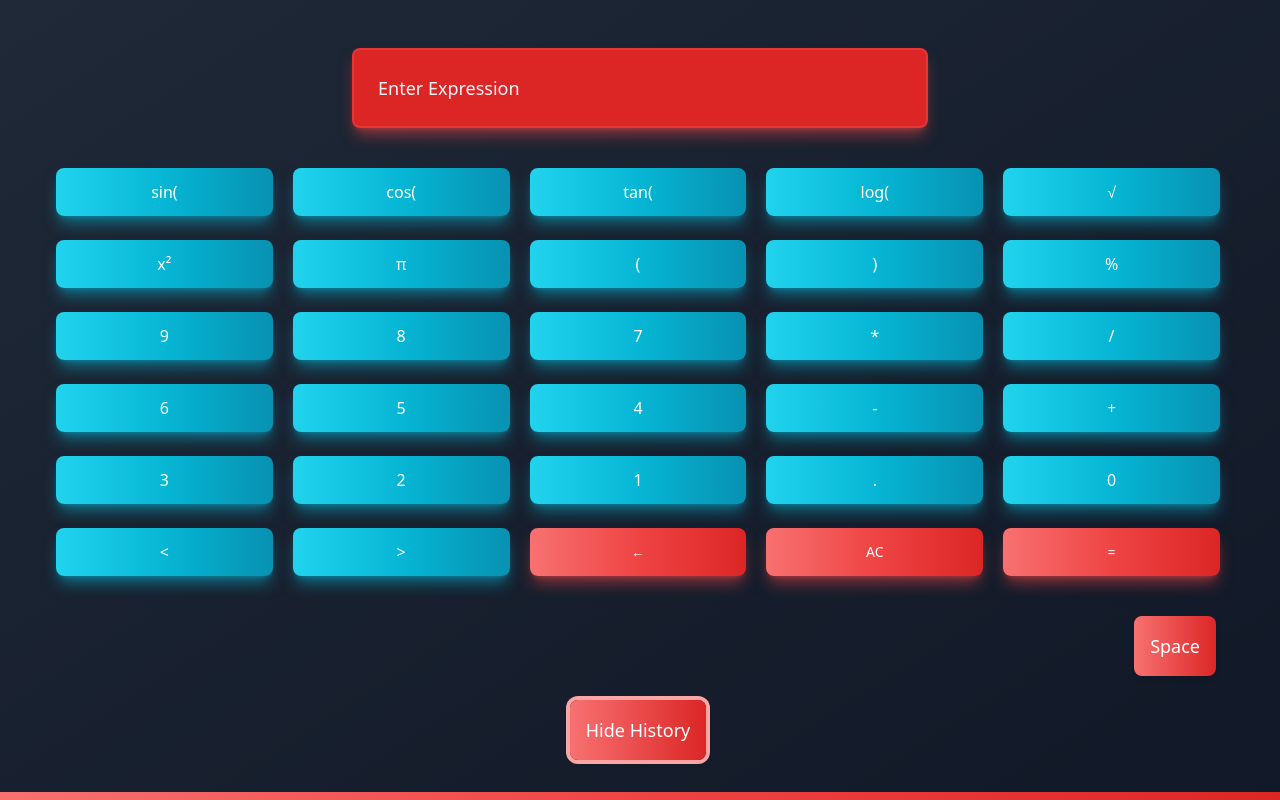
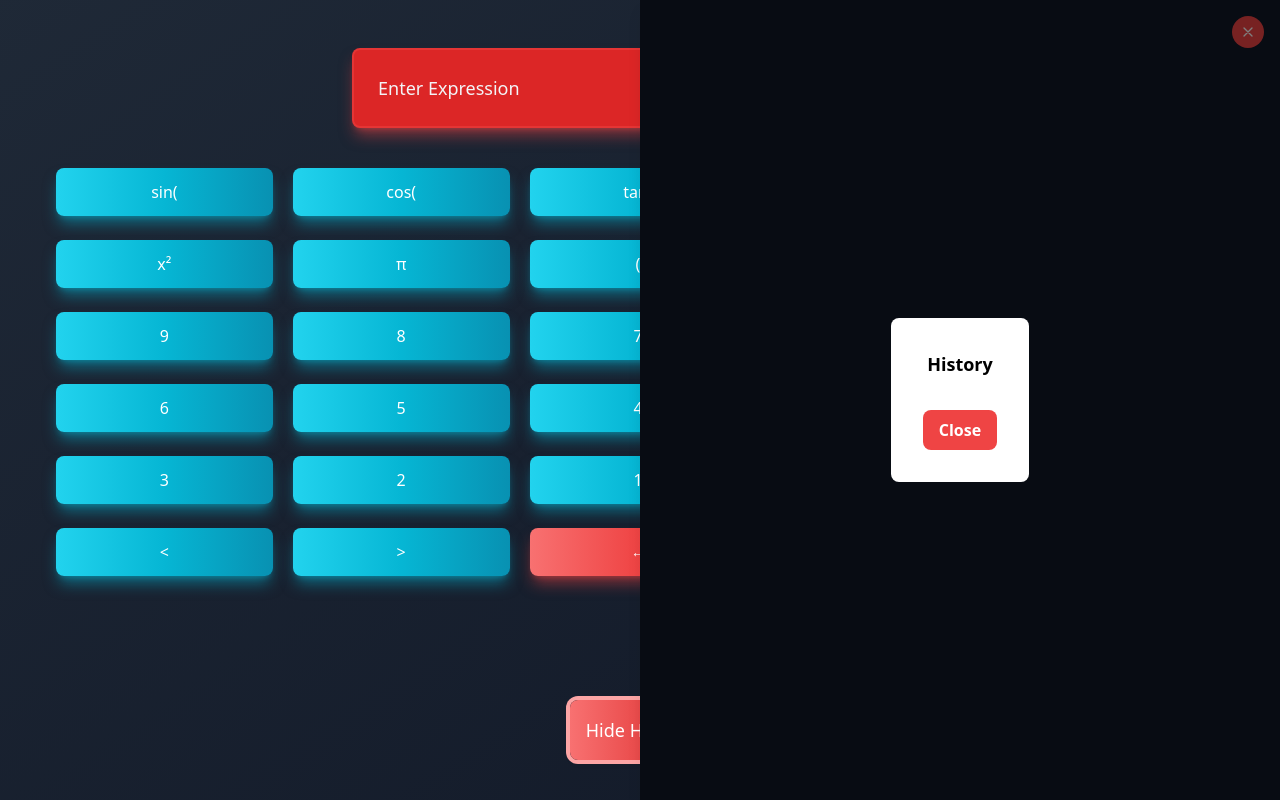
Before and after one commit to JamesIanJuban/ian-calculator, a Vue app: page / in a window 1280 px wide. Both pictures are taken after a click on the button "Show History". Shown: the part 104-904 px from the top of the page. Built offline with nearby package versions, Linux system fonts and the light colour scheme.

Commit message:
link history

```diff
--- a/src/components/CalculatorContainer.vue
+++ b/src/components/CalculatorContainer.vue
@@ -18,19 +18,39 @@
     </div>
     <!-- Calculation History Menu -->
     <button @click="toggleHistory" class="text-white font-medium rounded-lg py-2 px-4 md:py-4 text-lg bg-gradient-to-r from-red-400 to-red-600 hover:from-red-500 hover:to-red-700 focus:ring-4 focus:ring-red-300 focus:outline-none shadow-md transition duration-300 ease-in-out text-center mr-1 mb-2 bg-gradient-to-br from-gray-800 to-gray-900"> {{ showHistory ? 'Hide History' : 'Show History' }} </button>
-     <!-- Calculation History Menu -->
-     <div v-if="showHistory" class="absolute left-1/2 transform -translate-x-1/2 w-full h-40 overflow-y-auto bg-gradient-to-br from-gray-800 to-gray-900 text-white shadow-lg z-10 mt-6">
-      <h3 class="text-white px-6 py-3 font-semibold bg-gradient-to-r from-red-400 via-red-500 to-red-600 transition-colors duration-300 hover:bg-red-700"> History </h3>
-      <ul class="divide-y divide-red-700"><li v-for="(calculation, index) in history.slice().reverse()" :key="index" class="px-4 py-3 transition duration-300 ease-in-out hover:bg-gradient-to-br hover:from-gray-900 hover:to-gray-800">{{ calculation }}</li></ul>
   </div>
+
+ <!-- History container -->
+ <transition name="slide">
+    <div v-if="showHistory" class="history-container fixed right-0 top-0 h-screen w-1/2 bg-gray-900 shadow-lg overflow-y-auto z-50">
+      <!-- Close button -->
+    <button @click="toggleHistory" class="close-button absolute top-4 right-4 bg-red-500 text-white font-bold rounded-full h-8 w-8 flex items-center justify-center focus:outline-none">
+      <svg xmlns="http://www.w3.org/2000/svg" class="h-4 w-4" fill="none" viewBox="0 0 24 24" stroke="currentColor">
+      <path stroke-linecap="round" stroke-linejoin="round" stroke-width="2" d="M6 18L18 6M6 6l12 12"/>
+      </svg>
+    </button>
+      <HistoryWindow :show="showHistory" :history="history" @toggle="toggleHistory" />
+      <ul class="divide-y divide-red-700">
+        <li v-for="(calculation, index) in history.slice().reverse()" :key="index" class="px-2 py-1 hover:bg-gray-700">
+          <div class="flex justify-between items-center">
+            <span class="text-white">{{ calculation.expression }}</span>
+            <span class="text-green-400">{{ calculation.result }}</span>
           </div>
+        </li>
+      </ul>
+    </div>
+  </transition>
 </template>
 
 <script>
+import HistoryWindow from './HistoryWindow.vue';
 import { numeric } from '@/data.js';
 
 export default {
   name: "CalculatorContainer",
+  components: {
+    HistoryWindow
+  },
   data() {
     return {
       inputStr: '',
--- /dev/null
+++ b/src/components/HistoryWindow.vue
@@ -0,0 +1,27 @@
+<template>
+    <transition name="slide-fade">
+      <div v-if="show" class="absolute top-0 left-0 w-full h-full flex justify-center items-center z-50 bg-black bg-opacity-50">
+        <div class="bg-white rounded-lg p-8 max-w-lg">
+          <h3 class="text-lg font-semibold mb-4">History</h3>
+          <ul class="divide-y divide-gray-300">
+            <li v-for="(calculation, index) in history.slice().reverse()" :key="index" class="py-2">{{ calculation }}</li>
+          </ul>
+          <button @click="toggle" class="mt-4 bg-red-500 hover:bg-red-600 text-white font-semibold px-4 py-2 rounded-lg focus:outline-none">Close</button>
+        </div>
+      </div>
+    </transition>
+  </template>
+
+  <script>
+  export default {
+    props: {
+      show: Boolean,
+      history: Array
+    },
+    methods: {
+      toggle() {
+        this.$emit('toggle');
+      }
+    }
+  };
+  </script>
```
Lines whose indentation alone changed are shown as unchanged.
